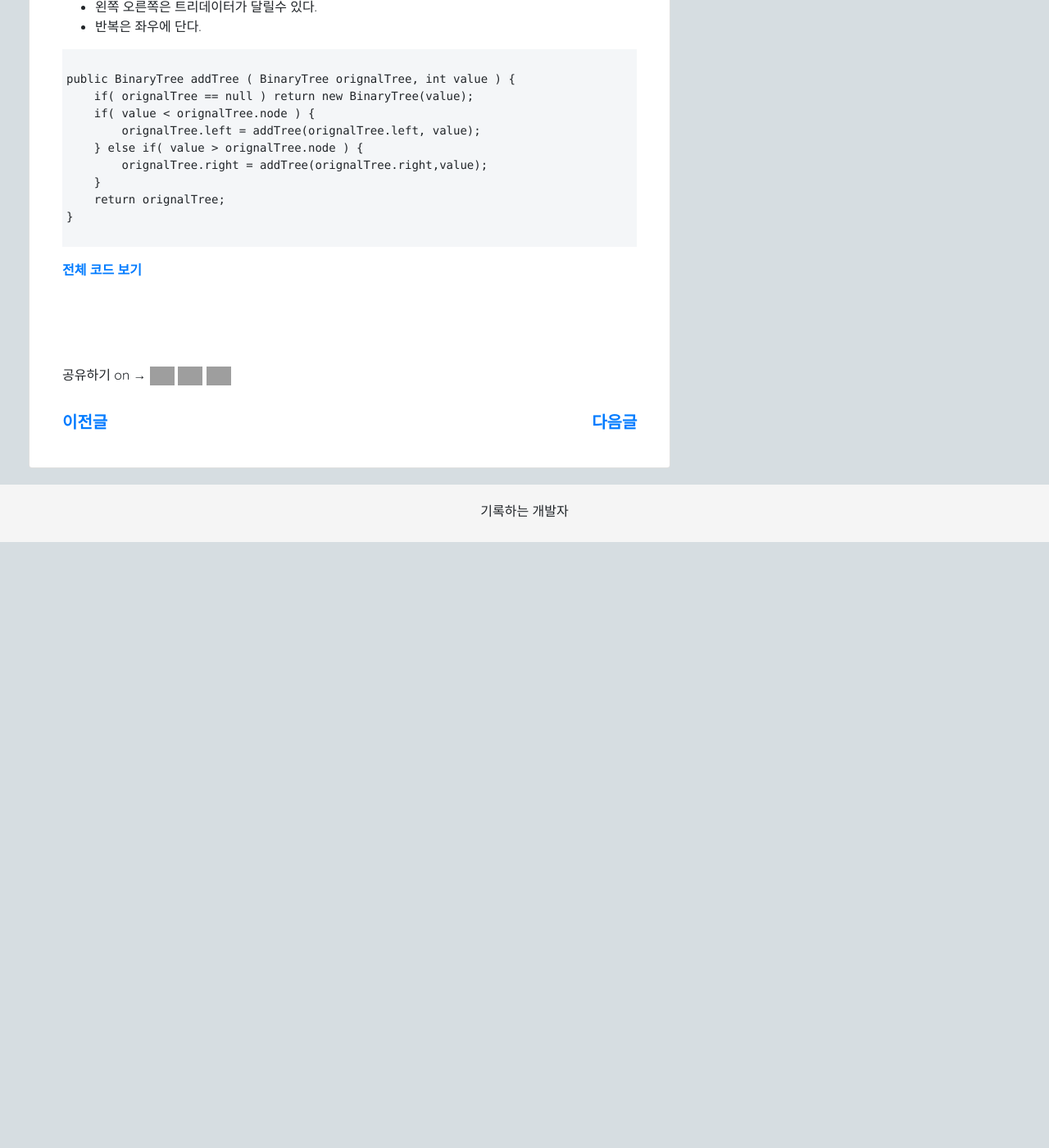
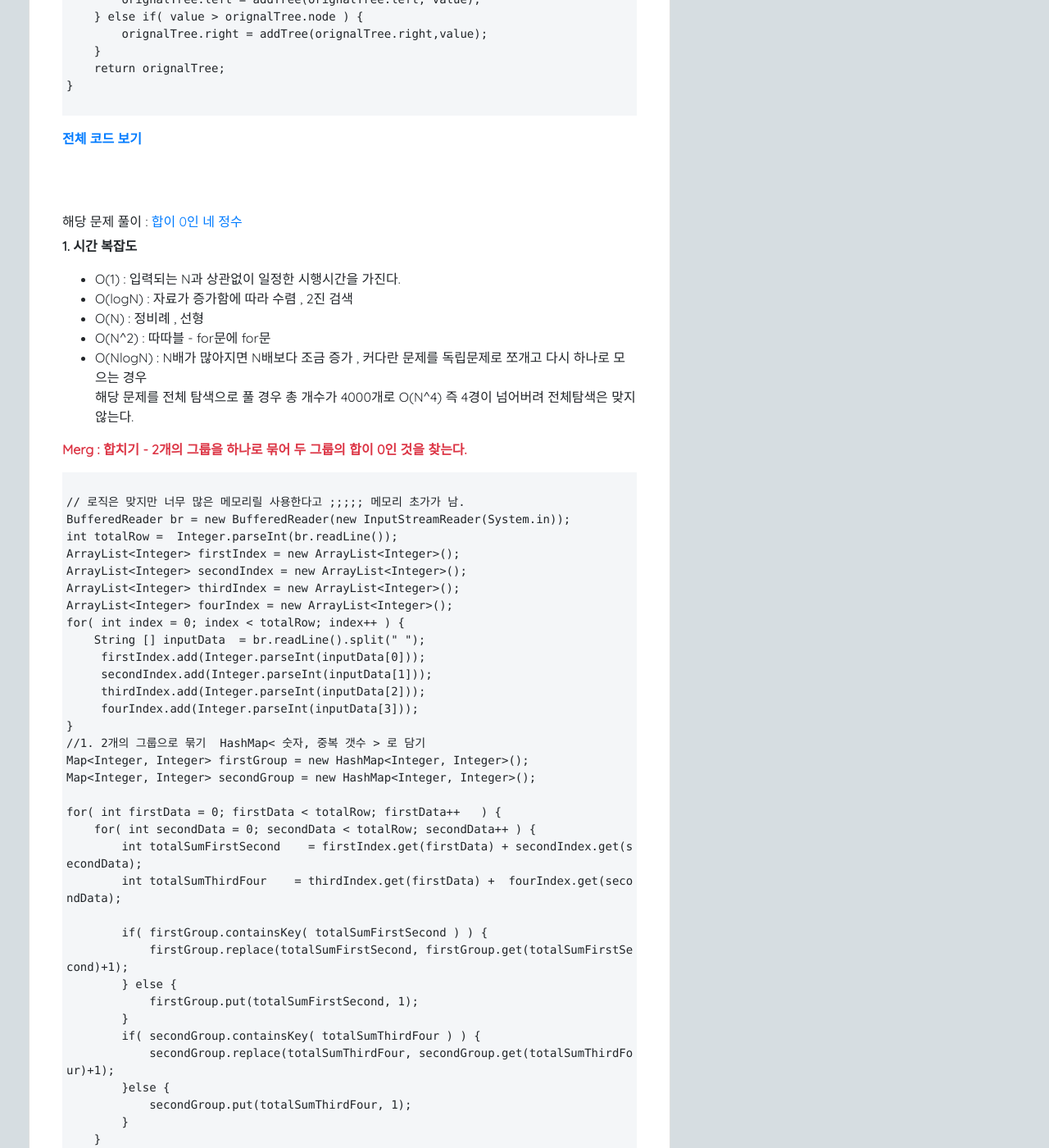
Before and after one commit to 7271kim/7271kim.github.com, a Jekyll site: the page built from _posts/algorithm/2019-07-20-algorithm-4.md, in a window 1280 px wide and 1400 px high, scrolled down 3656 px. Shown: the whole window at 82% size. Built offline with Jekyll 4.4.1, drawn with Linux system fonts in a browser that asks for light colours; nearby versions of some CDN libraries; a script that is not in the unit is left out; comment, search, counter and statistics services are not loaded; before the commit the page ends 4317 px from its top, so only the background shows below that; some of the changed text lies outside the part shown; grey boxes are pictures that could not be loaded.

Commit message:
[2019.07.27] - 알고리즘 합이 0 정수

```diff
--- a/_posts/algorithm/2019-07-20-algorithm-4.md
+++ b/_posts/algorithm/2019-07-20-algorithm-4.md
@@ -6,7 +6,7 @@ categories:
     - algorithm
     - JAVA
 tags:
-   - difficulty-low: "난이도 하"
+   - difficulty-low: "난이도 중"
 thumbnail: posts/icon-algorithm.png
 pre: "/algorithm/javascript/2019/06/29/algorithm-3.html"
 nex: ""
@@ -16,8 +16,7 @@ nex: ""
 <br/>
 ###### 해당 문제 풀이 : <a href="https://www.acmicpc.net/problem/7785" target="_blank"> 회사에 있는 사람 </a>
 
-<p>내가 몰랐던 부분</p>
-<p class="text-danger">해쉬맵 키를 ArratList에 담기 </p>
+<p class="text-danger bold-text">Map Key를 ArratList에 담기 </p>
  - 내 풀이
 <pre>
 {% raw %}
@@ -36,7 +35,7 @@ emmployNameSort = new ArrayList&lt;String>(employName.keySet());
 {% endraw %}
 </pre>
 
-<p class="text-danger">HashMap 역순 정렬</p>
+<p class="text-danger bold-text">HashMap 역순 정렬</p>
  - Collections.reverse()는 제대로된 역순 정렬이 되지 않아 아래 방법으로 해결
 <pre>
 {% raw %}
@@ -49,9 +48,7 @@ emmployNameSort = new ArrayList&lt;String>(employName.keySet());
 <br/>
 
 ###### 해당 문제 풀이 : <a href="https://www.acmicpc.net/problem/9375" target="_blank"> 패션왕 신해빈 </a>
-
-<p> 내가 몰랐던 부분 </p>
-<p class="text-danger">HashMap 전체출력 간편한 코드</p>
+<p class="text-danger bold-text">HashMap 전체출력 간편한 코드</p>
 <pre>
 {% raw %}
 for( String key : totalCase.keySet() ){
@@ -66,9 +63,7 @@ for( String key : totalCase.keySet() ){
 
 
 ###### 해당 문제 풀이 : <a href="https://www.acmicpc.net/problem/1620" target="_blank"> 나는야 포켓몬 마스터 이다솜 </a>
-
-<p> 내가 몰랐던 부분 </p>
-<p class="text-danger">HashMap, ArrayList 두가지 방법이 아니 HashMap만 사용해서 풀 수 있는 경우. </p>
+<p class="text-danger bold-text">HashMap, ArrayList 두가지 방법이 아니 HashMap만 사용해서 풀 수 있는 경우. </p>
 <pre>
 {% raw %}
 BufferedReader br = new BufferedReader(new InputStreamReader(System.in));
@@ -125,10 +120,8 @@ for(int i=0;i&lt;m;i++) {
 <br/>
 
 ###### 해당 문제 풀이 : <a href="https://www.acmicpc.net/problem/5639" target="_blank"> 이진 검색 트리 </a>
-
-<p> 내가 몰랐던 부분 </p>
-<p class="text-danger"> 왜 2진트리가 자료구조에 속하는지 정확한 개념이 없었음</p>
-<p class="text-danger"> 결론은 조건에 따라 2진트리의 자료구조를 내가 만드는 것 </p>
+<p class="text-danger bold-text"> 왜 2진트리가 자료구조에 속하는지 정확한 개념이 없었음</p>
+<p class="text-danger bold-text"> 결론은 조건에 따라 2진트리의 자료구조를 내가 만드는 것 </p>
 
  - 1차 : 알고리즘을 위해 회귀를 사용하지 않고 1개일때를 전제로 작성
 <pre>
@@ -180,3 +173,146 @@ public BinaryTree addTree ( BinaryTree orignalTree, int value ) {
 <p class="bold-text"><a href="https://github.com/7271kim/Single_JAVA_Project/blob/master/src/algorithm/dataStructure/GetBinaryTree.java" target="_blank">전체 코드 보기</a></p>
 <br/>
 <br/>
+
+###### 해당 문제 풀이 : <a href="https://www.acmicpc.net/problem/7453" target="_blank">합이 0인 네 정수 </a>
+<p class="bold-text">1. 시간 복잡도</p>
+ - O(1) : 입력되는 N과 상관없이 일정한 시행시간을 가진다.
+ - O(logN) : 자료가 증가함에 따라 수렴 , 2진 검색
+ - O(N) : 정비례 , 선형
+ - O(N^2) : 따따블  - for문에 for문
+ - O(NlogN) : N배가 많아지면 N배보다 조금 증가 , 커다란 문제를 독립문제로 쪼개고 다시 하나로 모으는 경우
+>> 해당 문제를 전체 탐색으로 풀 경우 총 개수가 4000개로 O(N^4) 즉 4경이 넘어버려 전체탐색은 맞지 않는다.
+
+<p class="text-danger bold-text">Merg : 합치기 - 2개의 그룹을 하나로 묶어 두 그룹의 합이 0인 것을 찾는다.</p>
+<pre>
+{% raw %}
+// 로직은 맞지만 너무 많은 메모리릴 사용한다고 ;;;;; 메모리 초가가 남.
+BufferedReader br = new BufferedReader(new InputStreamReader(System.in));
+int totalRow =  Integer.parseInt(br.readLine());
+ArrayList&lt;Integer> firstIndex = new ArrayList&lt;Integer>();
+ArrayList&lt;Integer> secondIndex = new ArrayList&lt;Integer>();
+ArrayList&lt;Integer> thirdIndex = new ArrayList&lt;Integer>();
+ArrayList&lt;Integer> fourIndex = new ArrayList&lt;Integer>();
+for( int index = 0; index &lt; totalRow; index++ ) {
+    String [] inputData  = br.readLine().split(" ");
+     firstIndex.add(Integer.parseInt(inputData[0]));
+     secondIndex.add(Integer.parseInt(inputData[1]));
+     thirdIndex.add(Integer.parseInt(inputData[2]));
+     fourIndex.add(Integer.parseInt(inputData[3]));
+}
+//1. 2개의 그룹으로 묶기  HashMap&lt; 숫자, 중복 갯수 > 로 담기
+Map&lt;Integer, Integer> firstGroup = new HashMap&lt;Integer, Integer>();
+Map&lt;Integer, Integer> secondGroup = new HashMap&lt;Integer, Integer>();
+
+for( int firstData = 0; firstData &lt; totalRow; firstData++   ) {
+    for( int secondData = 0; secondData &lt; totalRow; secondData++ ) {
+        int totalSumFirstSecond    = firstIndex.get(firstData) + secondIndex.get(secondData);
+        int totalSumThirdFour    = thirdIndex.get(firstData) +  fourIndex.get(secondData);
+
+        if( firstGroup.containsKey( totalSumFirstSecond ) ) {
+            firstGroup.replace(totalSumFirstSecond, firstGroup.get(totalSumFirstSecond)+1);
+        } else {
+            firstGroup.put(totalSumFirstSecond, 1);
+        }
+        if( secondGroup.containsKey( totalSumThirdFour ) ) {
+            secondGroup.replace(totalSumThirdFour, secondGroup.get(totalSumThirdFour)+1);
+        }else {
+            secondGroup.put(totalSumThirdFour, 1);
+        }
+    }
+}
+
+// 찾기
+int sizeFisrt   = firstGroup.size();
+int sizeSecond  = secondGroup.size();
+int result      = 0;
+Map&lt;Integer, Integer> loop;
+Map&lt;Integer, Integer> seek;
+if( sizeFisrt &lt; sizeSecond ) {
+    loop = firstGroup;
+    seek = secondGroup;
+} else {
+    loop = secondGroup;
+    seek = firstGroup;
+}
+System.out.println(firstGroup);
+System.out.println(secondGroup);
+
+for( int key :  loop.keySet()) {
+    int temt = -(key);
+    if(seek.containsKey(temt)) {
+        result += (loop.get(key) *seek.get(temt) );
+    }
+}
+System.out.println(result);
+
+// 같은 개념이지만 좀 더 깔끔하게 짠 남의 코드
+Scanner sc = new Scanner(System.in);
+int n = sc.nextInt();
+int[][] arr = new int[n][4];
+long answer = 0;
+Map<Integer,Integer> map = new HashMap<Integer,Integer>();
+for(int i=0;i<n;i++)
+    for(int j=0;j<4;j++)
+        arr[i][j] = sc.nextInt();
+
+for(int i=0;i<n;i++)
+    for(int j=0;j<n;j++) {
+        int tmp = arr[i][0] + arr[j][1];
+        if(map.containsKey(tmp))
+            map.replace(tmp, map.get(tmp)+1);
+        else
+            map.put(tmp, 1);
+    }
+for(int i=0;i<n;i++)
+    for(int j=0;j<n;j++) {
+        int tmp = (arr[i][2]+arr[j][3])*-1;
+        if(map.containsKey(tmp)) //AB + CD == 0?
+            answer += map.get(tmp);
+    }
+System.out.println(answer);
+
+{% endraw %}
+</pre>
+
+<p class="bold-text"><a href="https://github.com/7271kim/Single_JAVA_Project/blob/master/src/algorithm/dataStructure/TimeComplexity.java" target="_blank">전체 코드 보기</a></p>
+
+<br/><br/>
+<p>** 번외</p>
+<p class="text-danger bold-text">  내가 못하는 회귀함수 </p>
+<pre>
+{% raw %}
+int result=0;
+for(int first : total ) {
+    for(int second : total) {
+        for(int third : total) {
+            for( int four : total ) {
+                if(first+second+third+four == 0) result++;
+            }
+        }
+    }
+}
+{% endraw %}
+</pre>
+<p>1. return 정하기 : int result</p>
+<p>2. 반복되는 로직 찾기 : first+second+third+four ... 과 for문 => 부모것 + 자기것 합친것</p>
+<p>3. 종료조건 : 4번째 턴에 종료</p>
+<pre>
+{% raw %}
+public static void getResult( ArrayList&lt;Integer> total, int result, int parent, int index ){
+    if( index == 4 && parent == 0 ) result++;
+    if( index == 4 ) return result;
+
+    index++;
+
+     for( int data : total ) {
+       int tempParent = parent + data;
+        return getResult( total, tempParent, result, tempParent, index );
+     }
+     return result;
+}
+{% endraw %}
+</pre>
+
+<br/>
+<br/>
```
